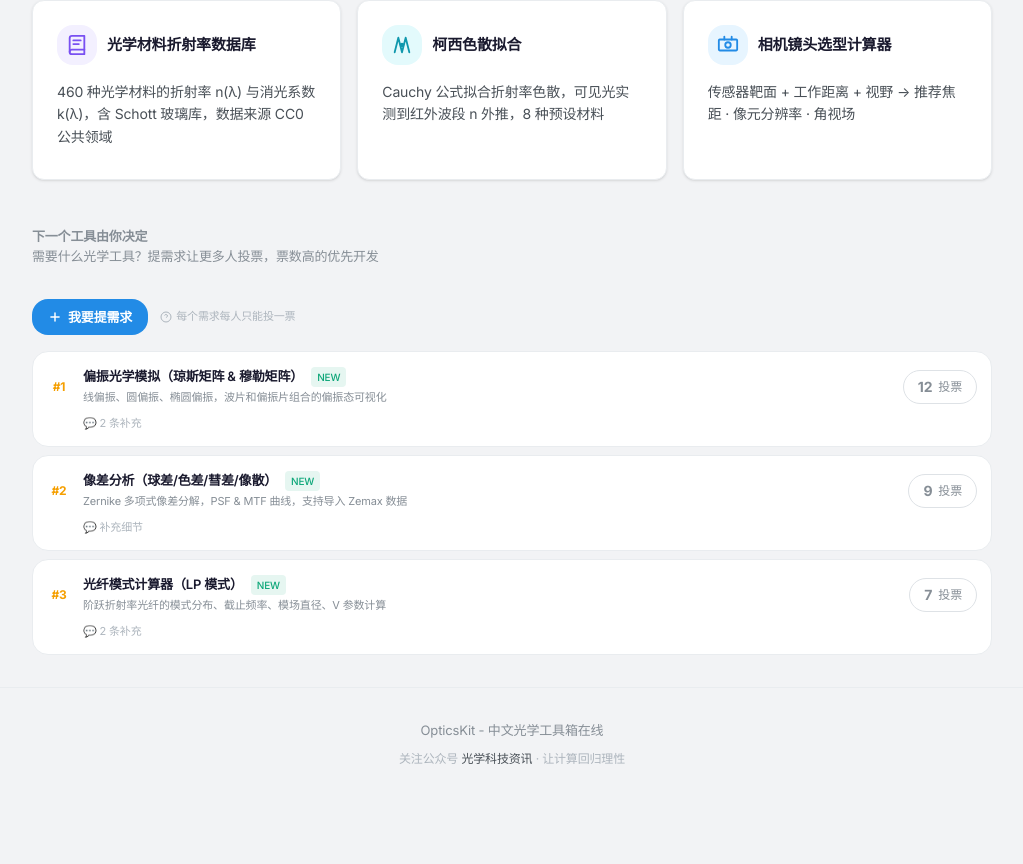
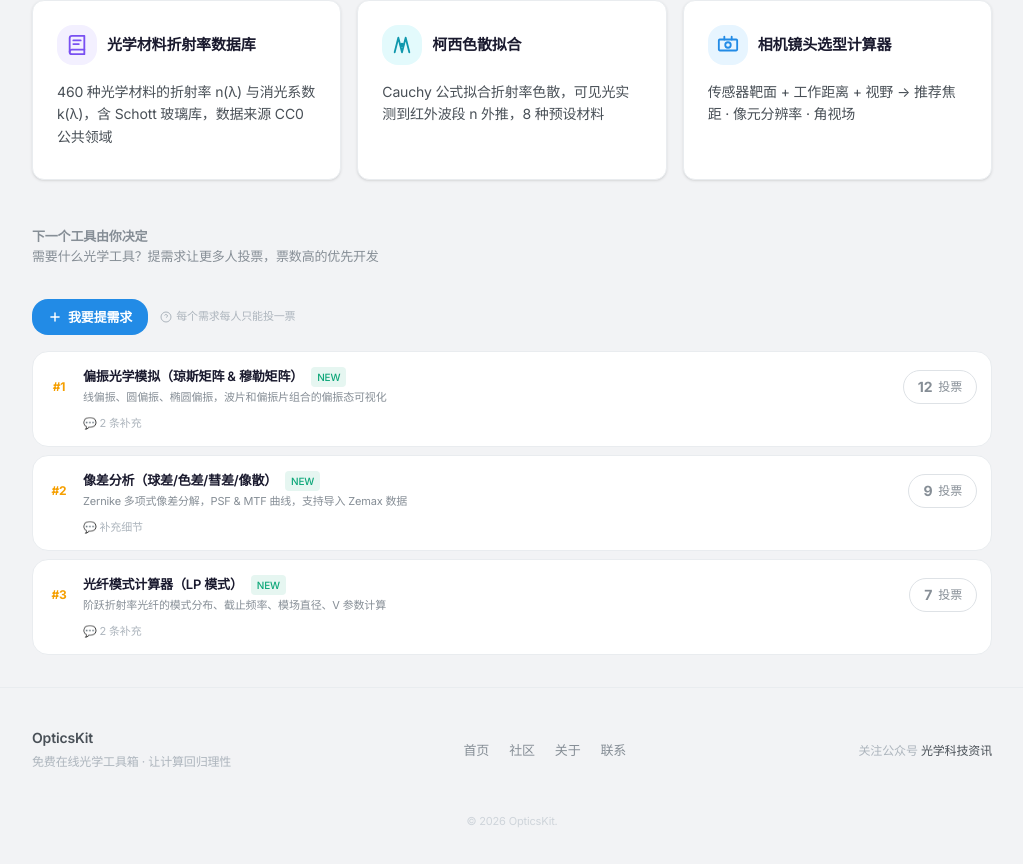
Before and after one commit to wolfoxbmm/opticskit, a Next.js app: page / in a window 1280 px wide. Shown: the part 900-1764 px from the top of the page, without its empty margins (128-1151 px from the left). Before the commit the page ends 1700 px from the top, so only its background shows below. Built offline with nearby package versions, Linux system fonts and the light colour scheme.

Commit message:
feat: improve footer with nav links and better layout

```diff
--- a/src/app/page.tsx
+++ b/src/app/page.tsx
@@ -501,11 +501,31 @@ export default function Home() {
         </div>
       </section>
 
-      <footer className="border-t border-[#E9ECEF] py-8 px-6 text-center space-y-2">
-        <p className="text-[13px] text-[#868E96]">OpticsKit - 中文光学工具箱在线</p>
-        <p className="text-[12px] text-[#ADB5BD]">
-          关注公众号 <span className="text-[#495057] font-medium">光学科技资讯</span> · 让计算回归理性
-        </p>
+      <footer className="border-t border-[#E9ECEF] py-10 px-6">
+        <div className="max-w-[960px] mx-auto flex flex-col sm:flex-row items-center justify-between gap-4">
+          <div className="text-center sm:text-left">
+            <p className="text-sm font-semibold text-[#495057] mb-1">OpticsKit</p>
+            <p className="text-[12px] text-[#ADB5BD] leading-relaxed">
+              免费在线光学工具箱 · 让计算回归理性
+            </p>
+          </div>
+          <div className="flex items-center gap-5 text-[13px] text-[#868E96]">
+            <Link href="/" className="hover:text-[#495057] transition-colors">首页</Link>
+            <a href="https://opticskit.cn/community" className="hover:text-[#495057] transition-colors">社区</a>
+            <Link href="/about" className="hover:text-[#495057] transition-colors">关于</Link>
+            <Link href="/contact" className="hover:text-[#495057] transition-colors">联系</Link>
+          </div>
+          <div className="text-center sm:text-right">
+            <p className="text-[12px] text-[#ADB5BD]">
+              关注公众号 <span className="text-[#495057] font-medium">光学科技资讯</span>
+            </p>
+          </div>
+        </div>
+        <div className="max-w-[960px] mx-auto mt-6 pt-4 border-t border-[#F1F3F5] text-center">
+          <p className="text-[11px] text-[#CED4DA]">
+            &copy; 2026 OpticsKit.
+          </p>
+        </div>
       </footer>
     </div>
   );
```
